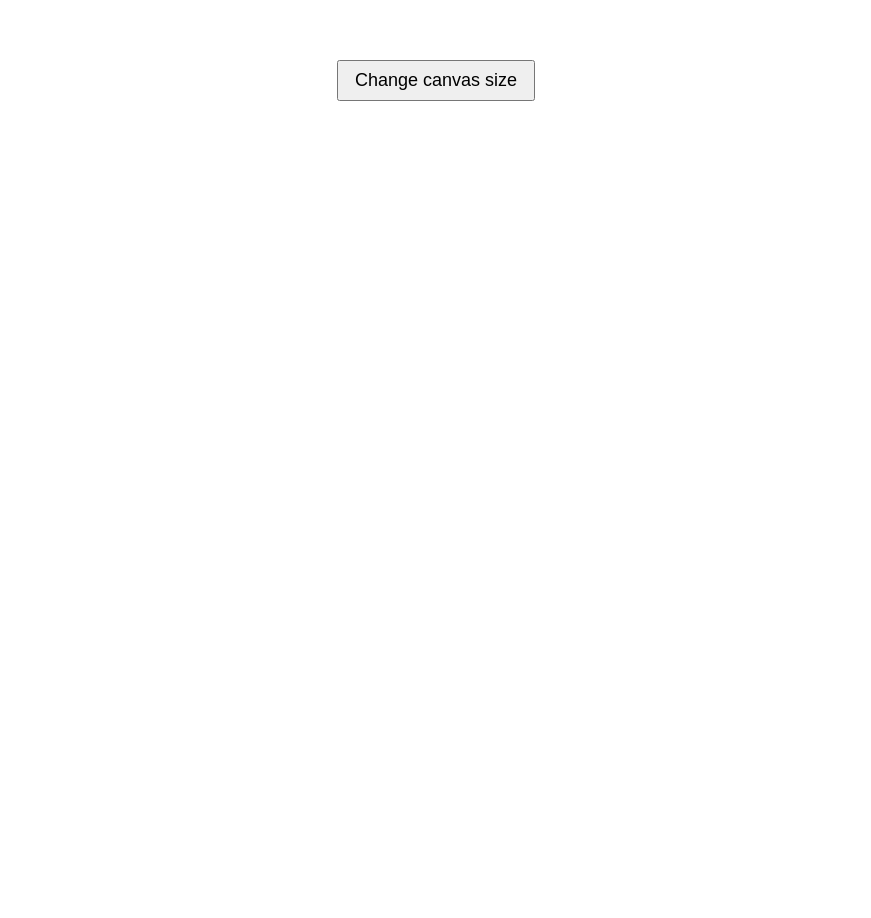
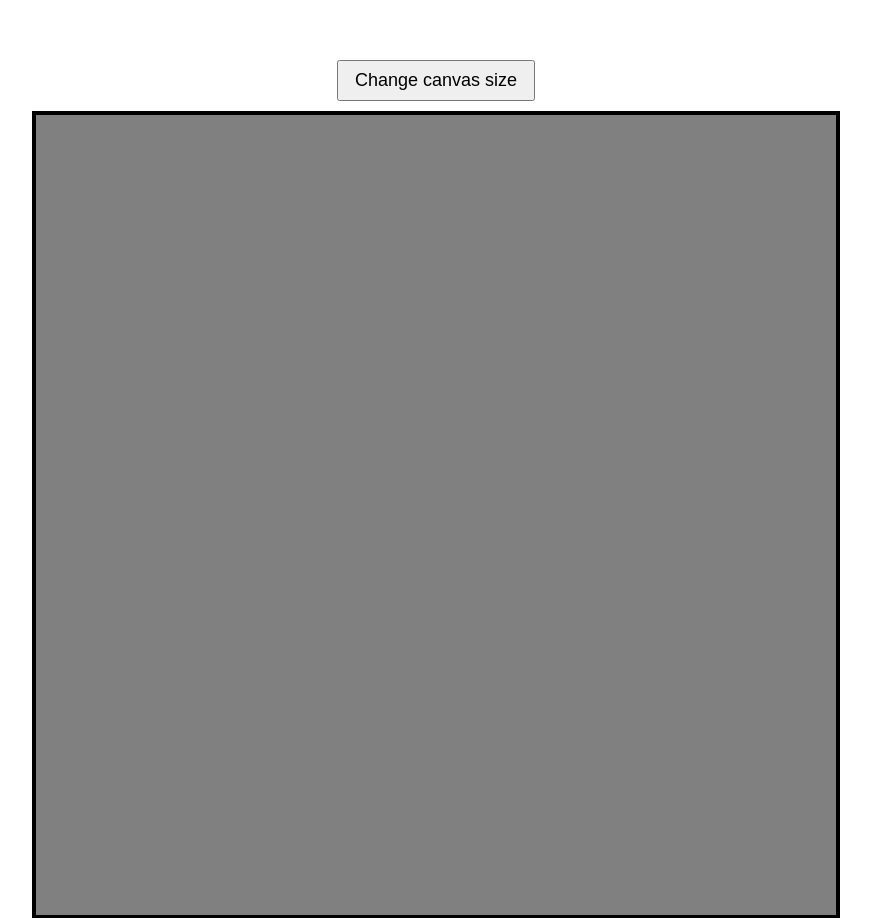
Before and after one commit to Do-Nam-Binh/Etch-A-Sketch, a plain HTML site: page index.html in a window 1280 px wide. Shown: the top 918 px of the page, without its empty margins (204-1075 px from the left). Before the commit the page ends 800 px from the top, so only its background shows below. Drawn offline with Linux system fonts and the light colour scheme.

Commit message:
Add default grid at startup

```diff
--- a/main.js
+++ b/main.js
@@ -35,5 +35,31 @@ function makeGrid(){
     grid.classList.remove('activatedPixel');
 }
 
+function defaultGrid(){
+
+    pixel = 16
+
+    if(!Number.isInteger(parseInt(pixel))){
+        alert("Invalid value");
+        return;
+    }
+
+    if(pixel > 100 || pixel < 1){
+        alert("Please enter a value between 1 and 100");
+        return;
+    }
+
+    grid.replaceChildren();
+
+    for(let j = 0; j < pixel*pixel; j++){
+
+        grid.appendChild(onePixel.cloneNode(true));
+    }
+    container.appendChild(grid)
+    grid.style.gridTemplateColumns = "repeat(" + pixel + ", 1fr)";
+    grid.classList.remove('activatedPixel');
+}
+
+defaultGrid();
 const button = document.querySelector('.setSize');
 button.addEventListener('click', makeGrid);
--- a/style.css
+++ b/style.css
@@ -21,7 +21,9 @@
     display: grid;
     justify-content: center;
     margin: 0px auto;
+    border: 4px solid black;
 }
+
 .onePixel{
     height: auto;
     width: auto;
```
